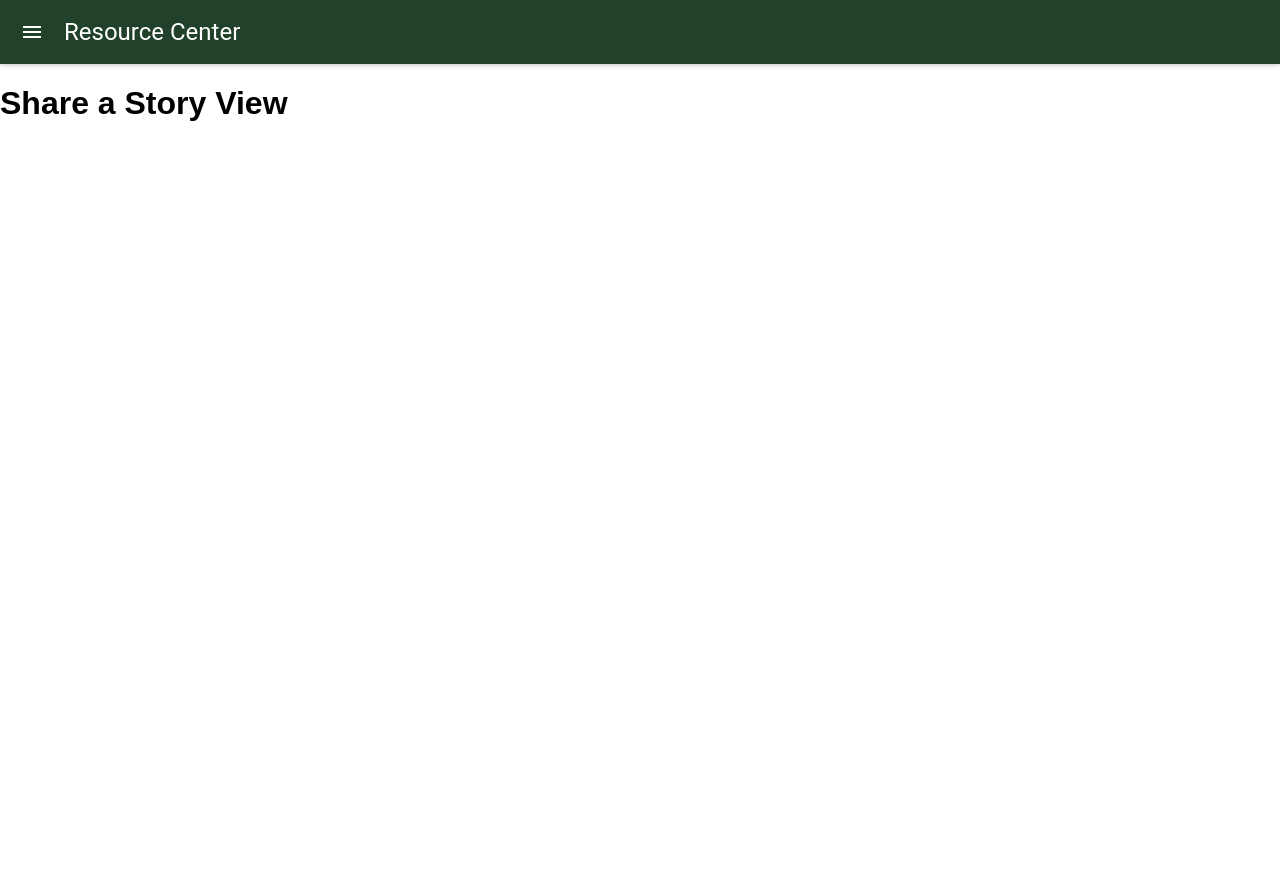
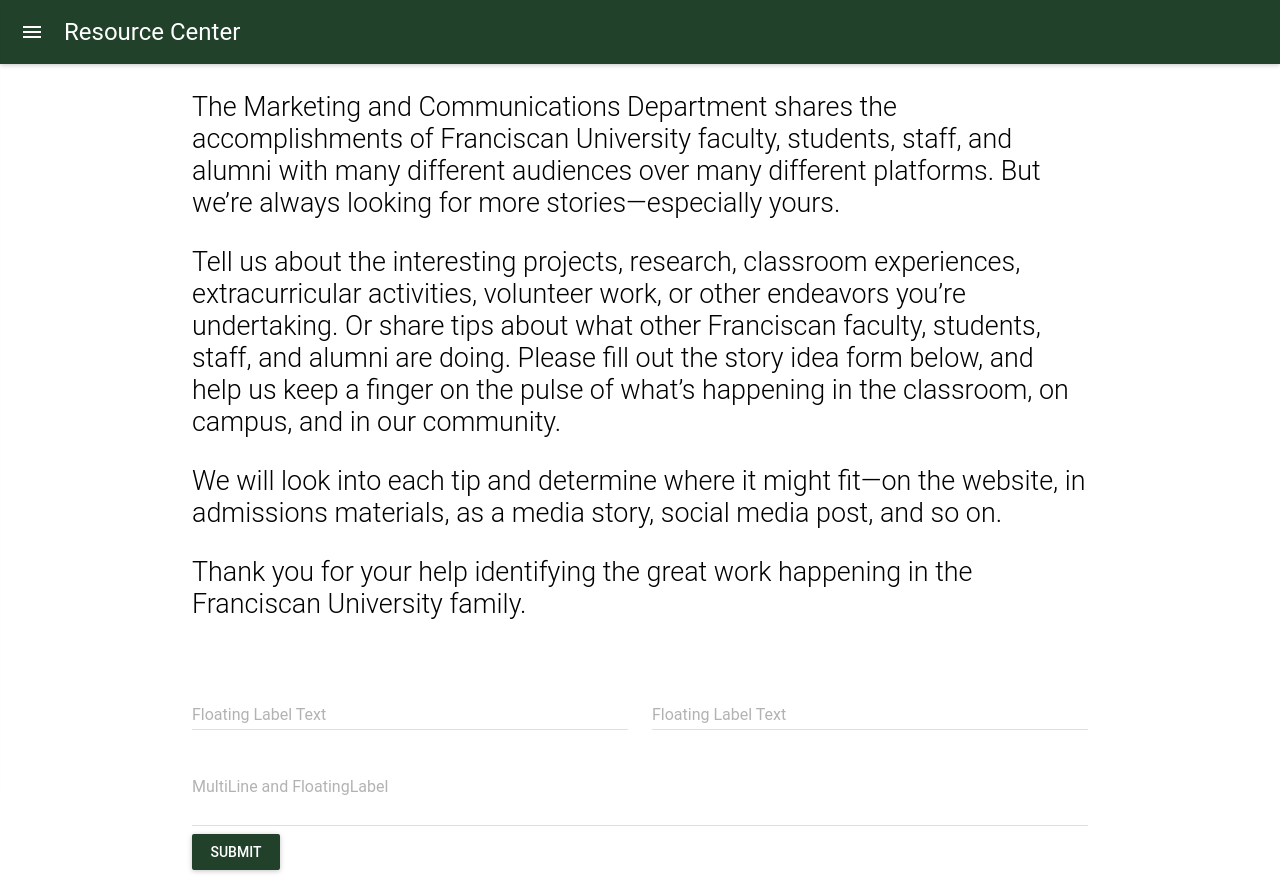
Before and after one commit to fus-marcom/resource-center, a React (Create React App) app: page /share-a-story in a window 1280 px wide. Before the commit the page ends 800 px from the top, so only its background shows below. Built offline with nearby package versions, Linux system fonts and the light colour scheme; what react-tap-event-plugin would draw is missing.

Commit message:
Add layout for story view and flow-text css

```diff
--- /dev/null
+++ b/src/styles/responsive-text.css
@@ -0,0 +1,136 @@
+.flow-text {
+  font-weight: 300;
+  font-family: Roboto, sans-serif;
+}
+
+@media only screen and (min-width: 360px) {
+  .flow-text {
+    font-size: 1.2rem;
+  }
+}
+
+@media only screen and (min-width: 390px) {
+  .flow-text {
+    font-size: 1.224rem;
+  }
+}
+
+@media only screen and (min-width: 420px) {
+  .flow-text {
+    font-size: 1.248rem;
+  }
+}
+
+@media only screen and (min-width: 450px) {
+  .flow-text {
+    font-size: 1.272rem;
+  }
+}
+
+@media only screen and (min-width: 480px) {
+  .flow-text {
+    font-size: 1.296rem;
+  }
+}
+
+@media only screen and (min-width: 510px) {
+  .flow-text {
+    font-size: 1.32rem;
+  }
+}
+
+@media only screen and (min-width: 540px) {
+  .flow-text {
+    font-size: 1.344rem;
+  }
+}
+
+@media only screen and (min-width: 570px) {
+  .flow-text {
+    font-size: 1.368rem;
+  }
+}
+
+@media only screen and (min-width: 600px) {
+  .flow-text {
+    font-size: 1.392rem;
+  }
+}
+
+@media only screen and (min-width: 630px) {
+  .flow-text {
+    font-size: 1.416rem;
+  }
+}
+
+@media only screen and (min-width: 660px) {
+  .flow-text {
+    font-size: 1.44rem;
+  }
+}
+
+@media only screen and (min-width: 690px) {
+  .flow-text {
+    font-size: 1.464rem;
+  }
+}
+
+@media only screen and (min-width: 720px) {
+  .flow-text {
+    font-size: 1.488rem;
+  }
+}
+
+@media only screen and (min-width: 750px) {
+  .flow-text {
+    font-size: 1.512rem;
+  }
+}
+
+@media only screen and (min-width: 780px) {
+  .flow-text {
+    font-size: 1.536rem;
+  }
+}
+
+@media only screen and (min-width: 810px) {
+  .flow-text {
+    font-size: 1.56rem;
+  }
+}
+
+@media only screen and (min-width: 840px) {
+  .flow-text {
+    font-size: 1.584rem;
+  }
+}
+
+@media only screen and (min-width: 870px) {
+  .flow-text {
+    font-size: 1.608rem;
+  }
+}
+
+@media only screen and (min-width: 900px) {
+  .flow-text {
+    font-size: 1.632rem;
+  }
+}
+
+@media only screen and (min-width: 930px) {
+  .flow-text {
+    font-size: 1.656rem;
+  }
+}
+
+@media only screen and (min-width: 960px) {
+  .flow-text {
+    font-size: 1.68rem;
+  }
+}
+
+@media only screen and (max-width: 360px) {
+  .flow-text {
+    font-size: 1.2rem;
+  }
+}
--- a/src/views/Story.js
+++ b/src/views/Story.js
@@ -1,8 +1,62 @@
 import React, { Component } from 'react'
+import TextField from 'material-ui/TextField'
+import RaisedButton from 'material-ui/RaisedButton'
+import '../styles/responsive-text.css'
 
 class Story extends Component {
   render () {
-    return <h1>Share a Story View</h1>
+    return (
+      <div className='container'>
+        <div className='row'>
+          <div className='col s12 flow-text'>
+            <p>
+              The Marketing and Communications Department shares the
+              accomplishments of Franciscan University faculty, students, staff,
+              and alumni with many different audiences over many different
+              platforms. But we’re always looking for more stories—especially
+              yours.
+            </p>
+            <p>
+              Tell us about the interesting projects, research, classroom
+              experiences, extracurricular activities, volunteer work, or other
+              endeavors you’re undertaking. Or share tips about what other
+              Franciscan faculty, students, staff, and alumni are doing. Please
+              fill out the story idea form below, and help us keep a finger on
+              the pulse of what’s happening in the classroom, on campus, and in
+              our community.
+            </p>
+            <p>
+              We will look into each tip and determine where it might fit—on the
+              website, in admissions materials, as a media story, social media
+              post, and so on.
+            </p>
+            <p>
+              Thank you for your help identifying the great work happening in
+              the Franciscan University family.
+            </p>
+          </div>
+        </div>
+        <div className='row'>
+          <div className='col s12 m6'>
+            <TextField floatingLabelText='Floating Label Text' fullWidth />
+          </div>
+          <div className='col s12 m6'>
+            <TextField floatingLabelText='Floating Label Text' fullWidth />
+          </div>
+          <div className='col s12'>
+            <TextField
+              floatingLabelText='MultiLine and FloatingLabel'
+              multiLine
+              rows={2}
+              fullWidth
+            />
+          </div>
+          <div className='col s12'>
+            <RaisedButton label='Submit' primary />
+          </div>
+        </div>
+      </div>
+    )
   }
 }
 
```
